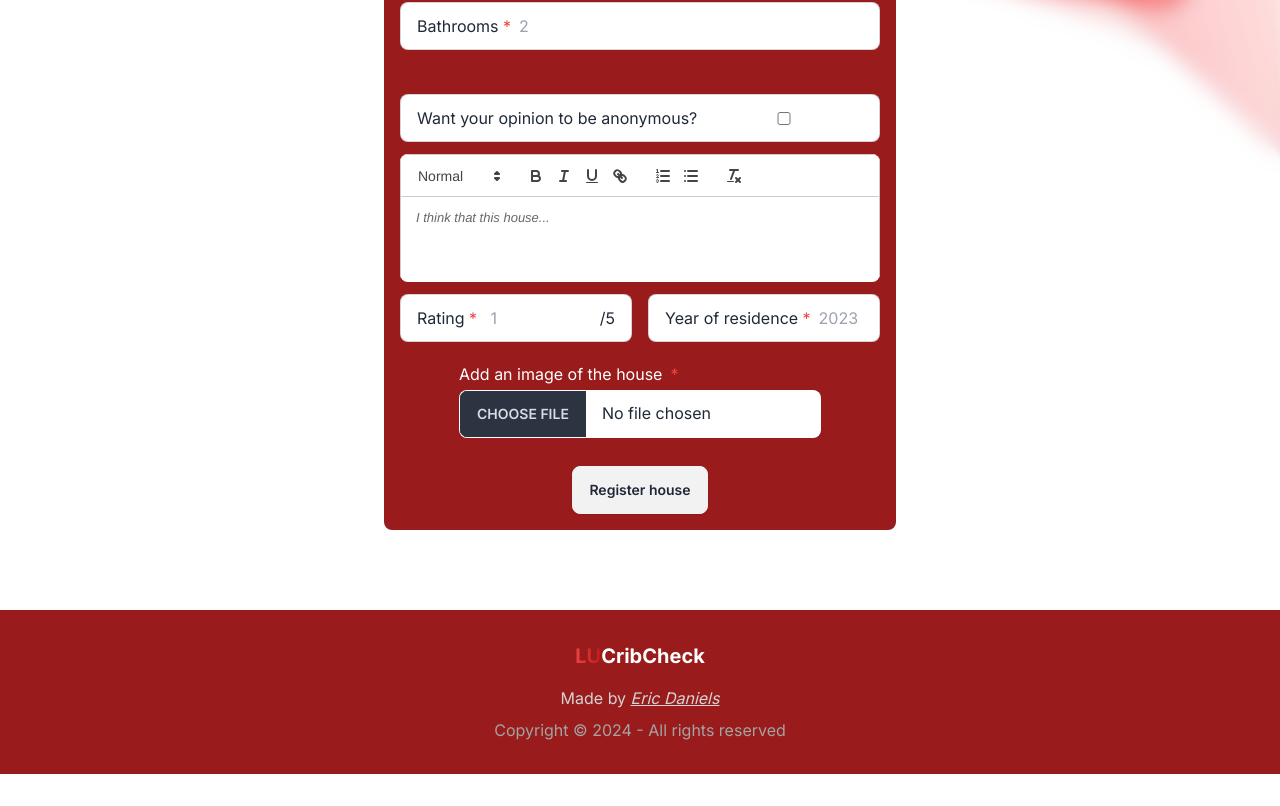
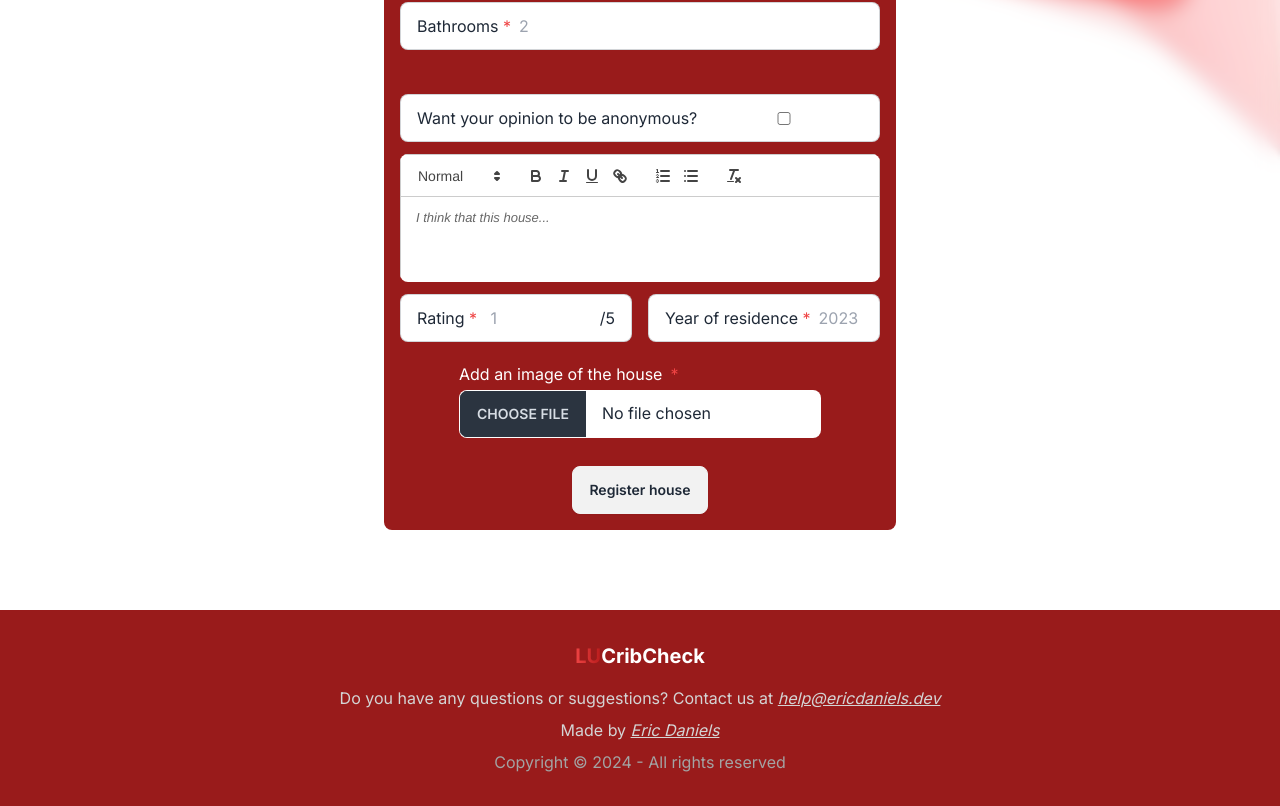
Before and after one commit to EricDanielsH/lancs-crib-check, a Next.js app: page /registerHouse in a window 1280 px wide. Shown: the part 402-1208 px from the top of the page. Before the commit the page ends 1176 px from the top, so only its background shows below. Built offline with nearby package versions, Linux system fonts and the light colour scheme; no server answers; sample sign-in values are in the browser's storage.

Commit message:
Add suggestions contact

```diff
--- a/components/Footer.jsx
+++ b/components/Footer.jsx
@@ -13,13 +13,19 @@ export default function Footer() {
           </p>
         </Link>
 
+        <p className="text-neutral-300 dark:text-gray-400 mb-2">
+          Do you have any questions or suggestions? Contact us at{" "}
+          <Link href="mailto:help@ericdaniels.dev" className="underline italic">
+            help@ericdaniels.dev
+          </Link>
+        </p>
+
         <Link
           href="https://www.ericdaniels.dev/"
           target="_blank"
           className="text-neutral-300 dark:text-gray-400 hover:text-red-500 transition-colors mb-2 inline-block"
         >
-          Made by{" "}
-          <span className="underline italic">Eric Daniels</span>
+          Made by <span className="underline italic">Eric Daniels</span>
         </Link>
 
         <p className="text-neutral-400 dark:text-gray-500">
```
